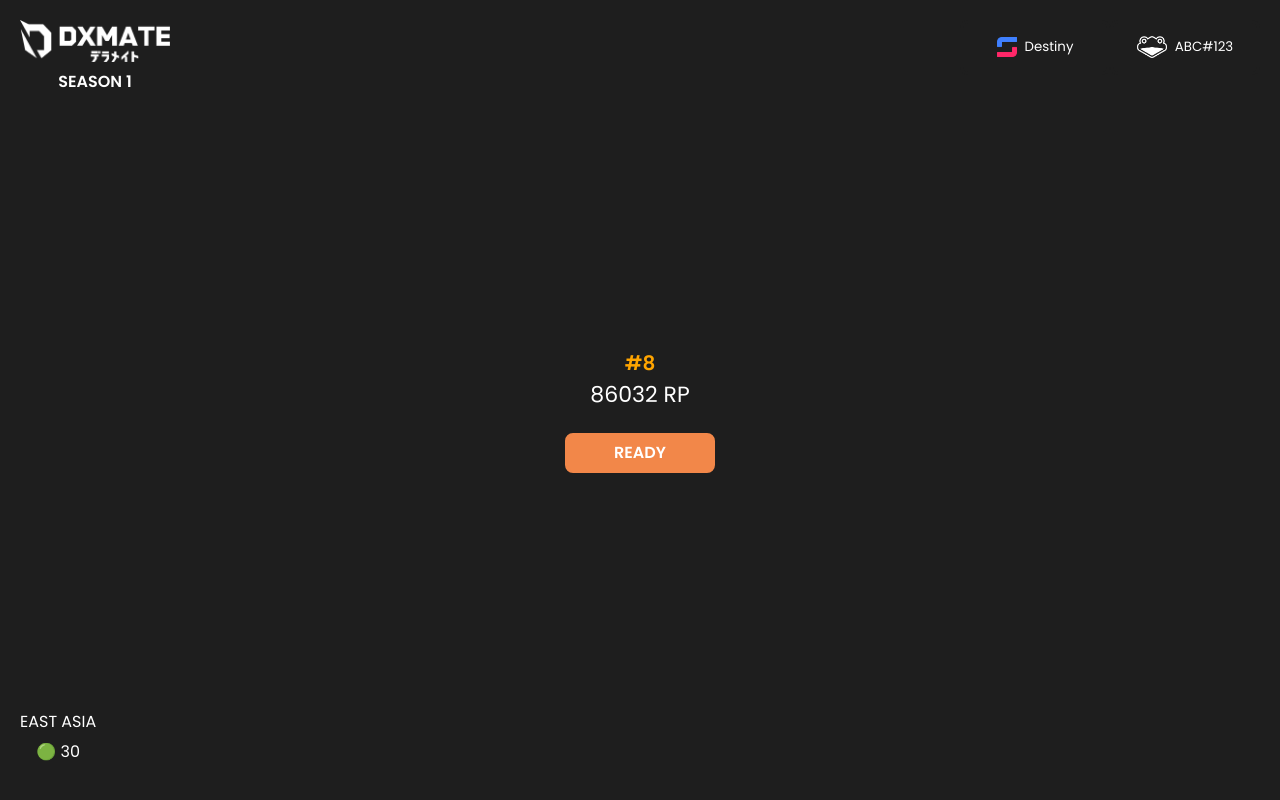
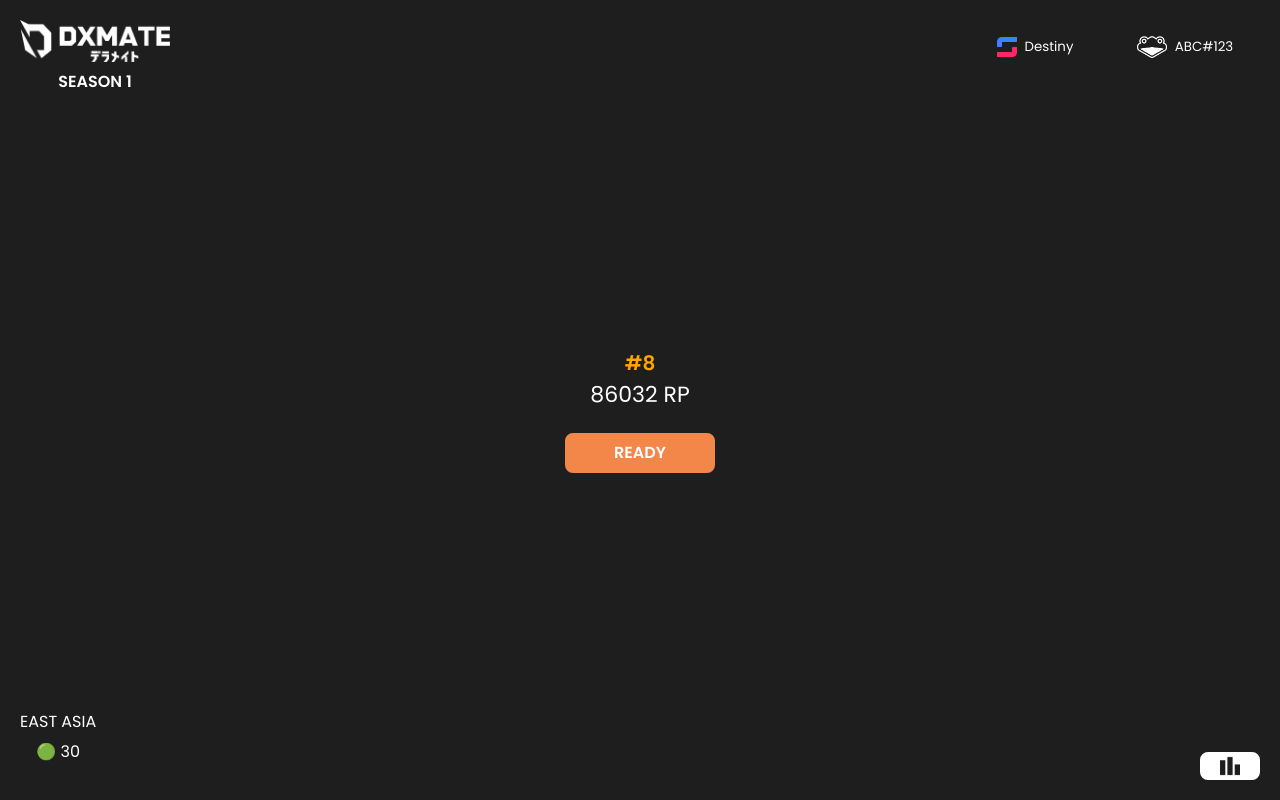
Before and after one commit to project-dxmate/dxmate, a React (Create React App) app: page / in a window 1280 px wide. Built offline with nearby package versions, Linux system fonts and the light colour scheme.

Commit message:
Update home view
- Add match data button

```diff
--- a/src/renderer/views/Home.tsx
+++ b/src/renderer/views/Home.tsx
@@ -2,6 +2,7 @@ import React, { useEffect, useState } from "react"
 import appLogo from '../styles/images/logo/0.png'
 import slippiLogo from '../styles/images/logo/1.png'
 import startggLogo from '../styles/images/logo/2.png'
+import graphIcon from '../styles/images/icon/0.png'
 
 // 変動するパラメータ: tier
 
@@ -145,6 +146,38 @@ export const Home = () => {
                 <p style={{ color: 'white', marginBottom: 0 }}>EAST ASIA</p>
                 <p style={{ color: 'white', marginTop: '5px' }}>🟢 30</p>
             </div>
+
+            <div style={{
+                position: 'absolute',
+                right: '20px',
+                bottom: '20px'
+            }} >
+                <button style={{
+                        width: '60px',
+                        backgroundColor: 'white',
+                        border: '3px solid white',
+                        borderRadius: '8px',
+                        display: 'flex',
+                        flexDirection: 'row',
+                        alignItems: 'center',
+                        justifyContent: 'center',
+                        transition: '0.3s ease',
+                        fontFamily: 'Poppins, sans-serif'
+                    }}
+                    onMouseOver={(e) => {
+                        e.currentTarget.style.backgroundColor = '#b0b0b0';
+                        e.currentTarget.style.borderColor = '#b0b0b0';
+                    } }
+                    onMouseOut={(e) => {
+                        e.currentTarget.style.backgroundColor = 'white';
+                        e.currentTarget.style.borderColor = 'white';
+                    } }
+                    >
+                        <img style={{
+                            width: '20px'
+                        }} src={graphIcon} />
+                    </button>
+            </div>
         </div>
     )
 }
```
Also changed, not shown: src/renderer/styles/images/icon/0.png (added).
